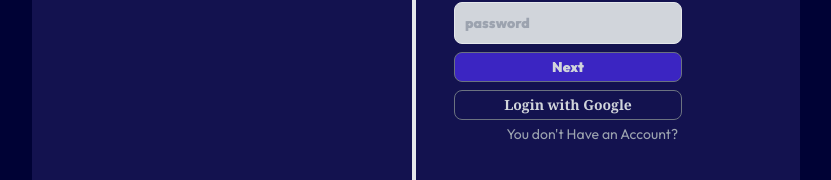
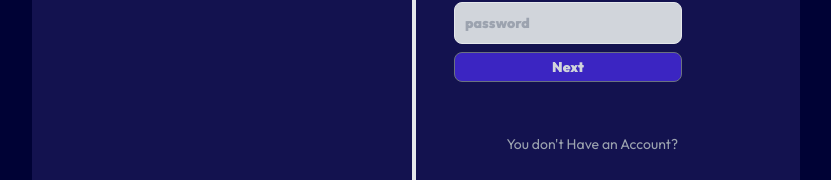
Before and after one commit to ajmal31/skyway_client, a React (Vite) app: page /userLogin in a window 1280 px wide. Shown: the part 303-483 px from the top of the page, without its empty margins (224-1055 px from the left). Built offline with nearby package versions, Linux system fonts and the light colour scheme.

Commit message:
v6 google authentication is fine

```diff
--- a/package.json
+++ b/package.json
@@ -10,6 +10,7 @@
     "preview": "vite preview"
   },
   "dependencies": {
+    "@react-oauth/google": "^0.11.1",
     "@reduxjs/toolkit": "^1.9.7",
     "axios": "^1.6.0",
     "framer-motion": "^10.16.4",
--- a/src/components/user/login/LoginContent.jsx
+++ b/src/components/user/login/LoginContent.jsx
@@ -8,42 +8,44 @@ import { USER_SRV_BASE_URL } from "../../../data/const"
 import { useDispatch } from "react-redux"
 import { useNavigate } from "react-router-dom"
 import { userLogin } from "../../../redux/slices/UserSlice"
+import { GoogleLogin } from "@react-oauth/google"
+import { jwtDecode } from "jwt-decode"
 
 
 const LoginContent = () => {
 
-    const navigate=useNavigate()
-    const dispatch=useDispatch()
-    const [userCred,setUserCred]=useState({
+    const navigate = useNavigate()
+    const dispatch = useDispatch()
+    const [userCred, setUserCred] = useState({
 
-        email:'',
-        password:''
+        email: '',
+        password: ''
     })
 
-    const error='error'
-    const success='success'
+    const error = 'error'
+    const success = 'success'
 
-    const handleLogin=async(e)=>{
+    const handleLogin = async (e) => {
         e.preventDefault()
         //two time alert occuring !! why?
-        if(userCred.email.length>30) useme('Please enter valid email',error)
-        else if(userCred.password.length<4) useme('please enter valid password',error)
+        if (userCred.email.length > 30) useme('Please enter valid email', error)
+        else if (userCred.password.length < 4) useme('please enter valid password', error)
 
-    else{
+        else {
 
-        let obj={
-            method:'post',
-            url:USER_SRV_BASE_URL+'login',
-            data:userCred,
-            token:false
+            let obj = {
+                method: 'post',
+                url: USER_SRV_BASE_URL + 'login',
+                data: userCred,
+                token: false
             }
-        const res=await dispatch(fetchData(obj))
+            const res = await dispatch(fetchData(obj))
 
-        const {message}=res.payload.data
-        if(message==="user Logged in succesful") {
+            const { message } = res.payload.data
+            if (message === "user Logged in succesful") {
 
-            const{authToken}=res.payload.data
-            useme(message,success)
+                const { authToken } = res.payload.data
+                useme(message, success)
 
 
                 dispatch(userLogin(authToken))
@@ -52,10 +54,35 @@ const LoginContent = () => {
 
 
             }
-        else if(message==="please enter your valid password"||"user does not exist") useme(message,error)
+            else if (message === "please enter your valid password" || "user does not exist") useme(message, error)
 
 
         }
+
+    }
+
+    const handlegoogleLogin = async (credentials) => {
+        //exact value making like an object and assign to an variable
+        const data = { encodedData: credentials.credential }
+        console.log(data)
+        const obj = {
+            method: 'post',
+            url: USER_SRV_BASE_URL + 'googleLogin',
+            data: data,
+            token: false
+
+        }
+        const response = await dispatch(fetchData(obj))
+
+        const { authToken, message } = response.payload.data
+
+        if (!authToken) useme(message,'error')
+        else {
+            useme(message, 'success')
+            dispatch(userLogin(authToken))
+            navigate('/home')
+        }
+
 
     }
 
@@ -95,13 +122,13 @@ const LoginContent = () => {
                             {/* <p className="text-sm flex justify-start pl-2  text-gray-300">email</p> */}
 
 
-                       {userCred.email.length>0? <label htmlFor=""className="text-sm flex flex-start text-gray-300 font-thin" >email</label>:null}
+                            {userCred.email.length > 0 ? <label htmlFor="" className="text-sm flex flex-start text-gray-300 font-thin" >email</label> : null}
 
-                        <motion.input type="email" onChange={e=>setUserCred({...userCred,email:e.target.value})} className="mb-2 rounded-lg text-sm p-2.5 m-0 text-black bg-gray-300 outline-none border " placeholder="email" initial={{ scale: 1 }} whileHover={{ scale: 1.1 }} />
+                            <motion.input type="email" required onChange={e => setUserCred({ ...userCred, email: e.target.value })} className="mb-2 rounded-lg text-sm p-2.5 m-0 text-black bg-gray-300 outline-none border " placeholder="email" initial={{ scale: 1 }} whileHover={{ scale: 1.1 }} />
 
                             {/* <p className="text-sm flex justify-start pl-2 text-gray-300" >password</p> */}
-                        {userCred.password.length>0? <label htmlFor=""className="text-sm flex flex-start text-gray-300 font-thin" >password</label>:null}
-                        <motion.input type="password" onChange={e=>setUserCred({...userCred,password:e.target.value})} className="mb-2 rounded-lg text-sm p-2.5 m-0  text-black bg-gray-300 outline-none border " placeholder="password" initial={{ scale: 1 }} whileHover={{ scale: 1.1 }} />
+                            {userCred.password.length > 0 ? <label htmlFor="" className="text-sm flex flex-start text-gray-300 font-thin" >password</label> : null}
+                            <motion.input type="password" required onChange={e => setUserCred({ ...userCred, password: e.target.value })} className="mb-2 rounded-lg text-sm p-2.5 m-0  text-black bg-gray-300 outline-none border " placeholder="password" initial={{ scale: 1 }} whileHover={{ scale: 1.1 }} />
                             <motion.button
                                 type="submit"
                                 initial={{ scale: 1 }}
@@ -112,14 +139,23 @@ const LoginContent = () => {
                                 Next
                             </motion.button>
 
-                        <motion.button
+                            <GoogleLogin
+                                onSuccess={handlegoogleLogin}
+                                onError={() => {
+                                    console.log('Login Failed');
+                                }}
+                            />
+
+                            {/* <motion.button
                             initial={{ scale: 1 }}
                             whileHover={{ scale: 1.1 }}
                             whileTap={{ boxShadow: "0 0 10px #ffffff, 0 0 20px #ffffff, 0 0 20px #ffffff" }}
                             className="shine-button bg-none text-gray-300 text-sm px-7 py-1  rounded-lg border font-serif border-gray-500"
                         >
                             Login with Google
-                        </motion.button>
+                        </motion.button> */}
+
+
                             <div className="flex justify-end text-sm mt-1 mr-1 text-gray-400 font-thin">
 
                                 <Link to={'/userRegister'}>You don't Have an Account?</Link>
--- a/src/data/const.js
+++ b/src/data/const.js
@@ -1 +1,2 @@
 export const USER_SRV_BASE_URL='http://localhost:3000/api/user-srv/'
+export const GOOGLE_CLIENT_ID="102275231756-441dohcnv3cn9h6o3dj4tqgpb0o6fm6p.apps.googleusercontent.com"
--- a/src/main.jsx
+++ b/src/main.jsx
@@ -4,11 +4,15 @@ import App from './App.jsx'
 import './index.css'
 import { store } from './redux/store.js'
 import { Provider } from 'react-redux'
+import { GoogleOAuthProvider } from '@react-oauth/google'
+import { GOOGLE_CLIENT_ID } from './data/const.js'
 
 ReactDOM.createRoot(document.getElementById('root')).render(
-<Provider store={store}>
-  <React.StrictMode>
-    <App />
-  </React.StrictMode>
-  </Provider>
+  <GoogleOAuthProvider clientId={GOOGLE_CLIENT_ID} >
+    <Provider store={store}>
+      <React.StrictMode>
+        <App />
+      </React.StrictMode>
+    </Provider>
+  </GoogleOAuthProvider>
 )
--- a/src/redux/slices/UserSlice.js
+++ b/src/redux/slices/UserSlice.js
@@ -19,7 +19,6 @@ export const UserSlice=createSlice({
           localStorage.setItem('authToken',action.payload)
 
          //store to redux
-
           state.token=action.payload
 
 
```
Also changed, not shown: 1 other file (tests, documents, lock files or other folders). Lines whose indentation alone changed are shown as unchanged.
